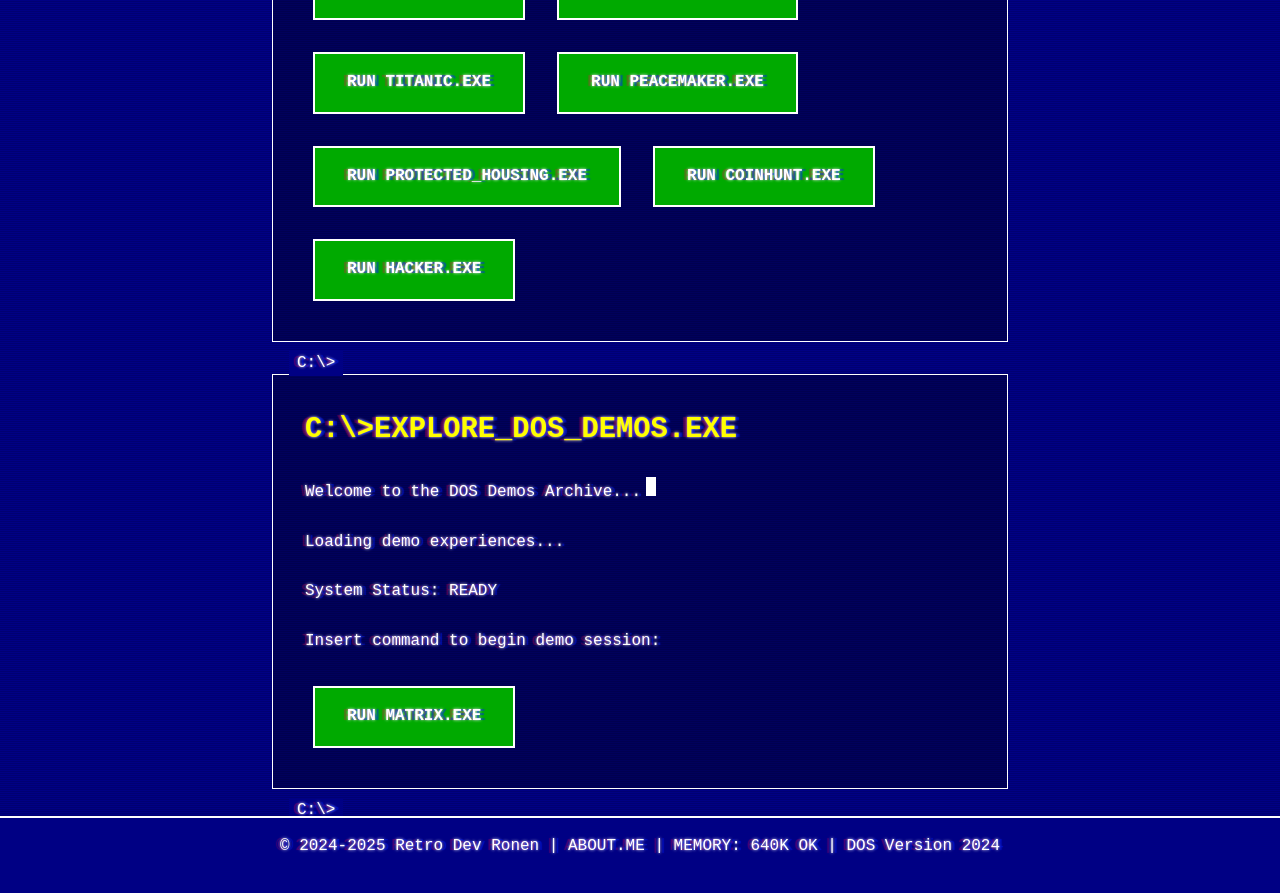
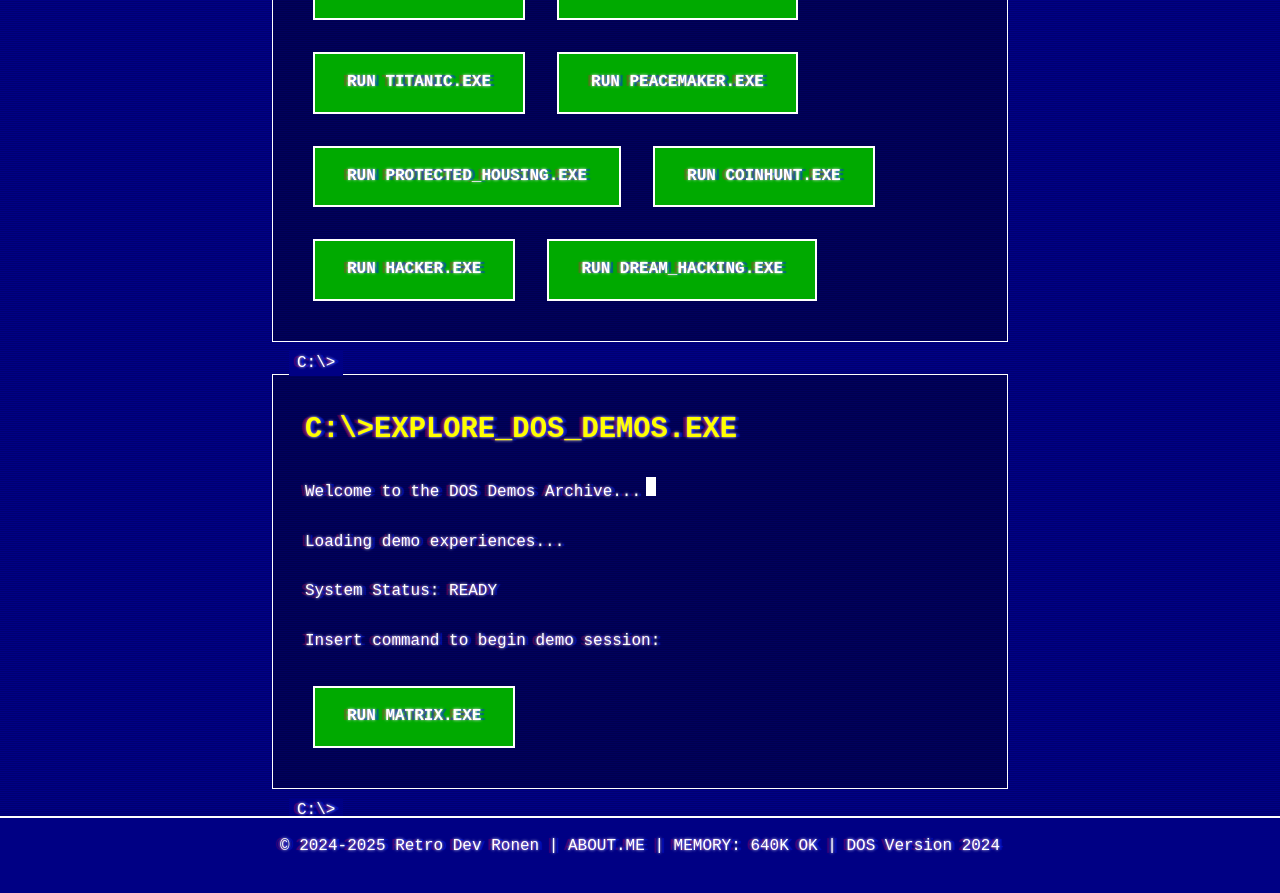
Before and after one commit to ronblue77/Retro-Dev-Ronen.github.io, a Jekyll site: the page index.html, which Jekyll copies as it is, in a window 1280 px wide and 900 px high, scrolled down 821 px. Shown: the top 893 px of the window. Built offline with Jekyll 4.4.1, drawn with Linux system fonts in a browser that asks for light colours.

Commit message:
updated index.html

```diff
--- a/index.html
+++ b/index.html
@@ -314,6 +314,7 @@
                     <a href="protected-housing-game-desc.html" class="btn">RUN PROTECTED_HOUSING.EXE</a>
                     <a href="coinhunt-game-desc.html" class="btn">RUN COINHUNT.EXE</a>
                     <a href="hacker-game-desc.html" class="btn">RUN HACKER.EXE</a>
+                    <a href="dream-hacking-game-desc.html" class="btn">RUN DREAM_HACKING.EXE</a>
                 </div>
             </section>
             <section class="retro-text">
```
